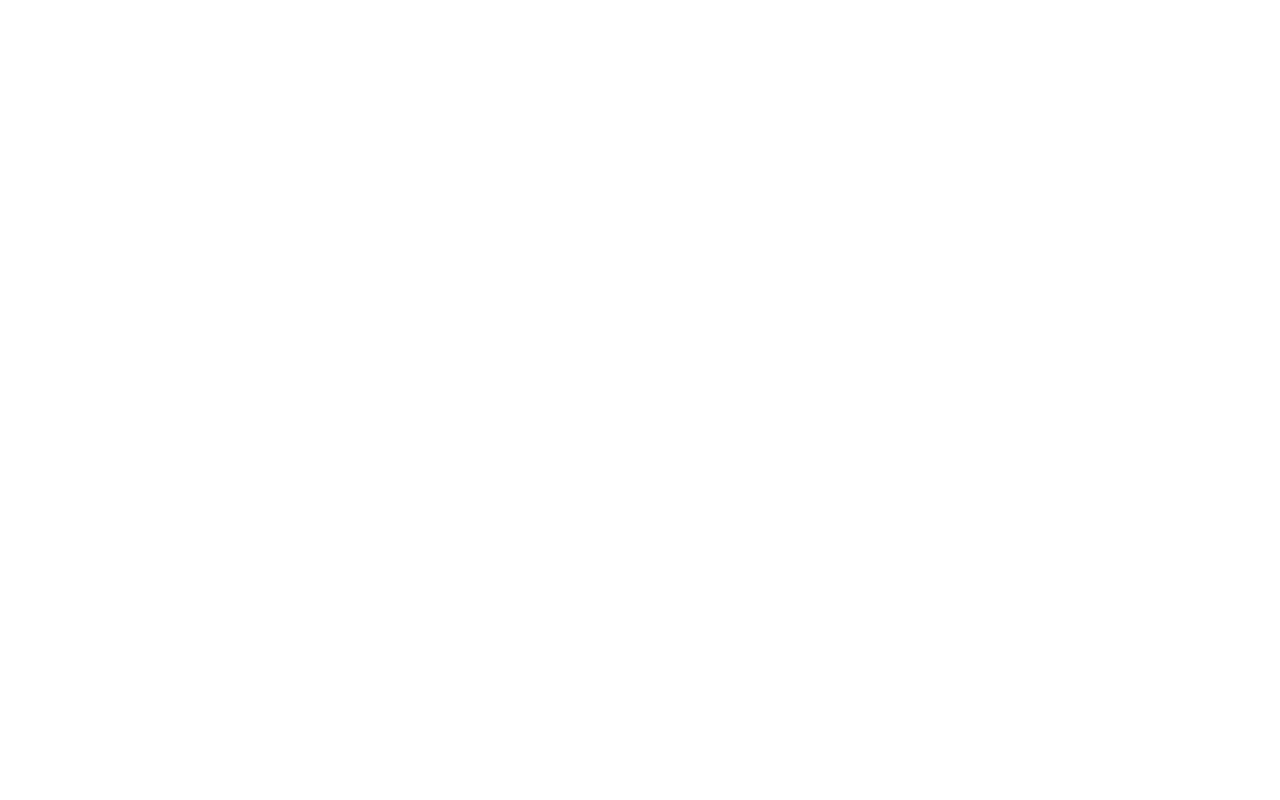
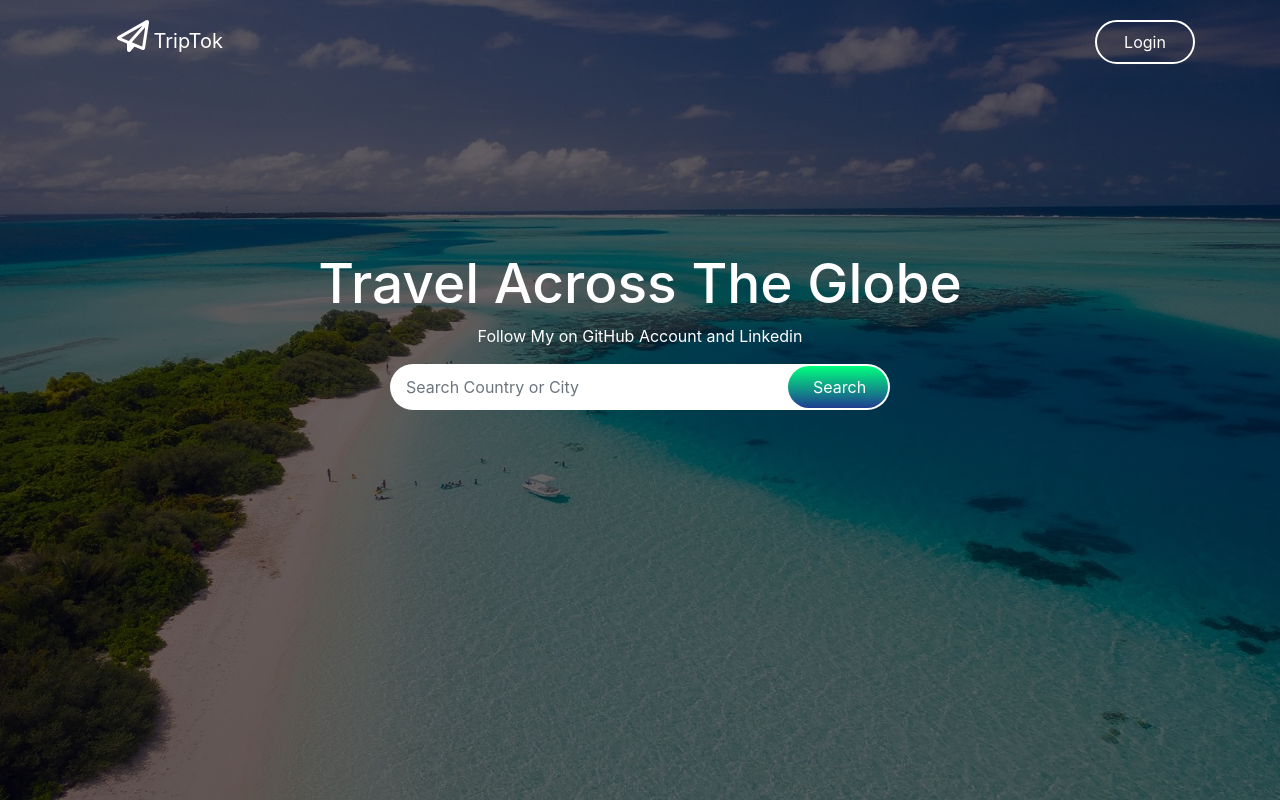
Before and after one commit to YoussefNesafe/Travel-TripTok, a plain HTML site: page index.html in a window 1280 px wide. Drawn offline with nearby package versions, Linux system fonts and the light colour scheme.

Commit message:
End the header section

```diff
--- a/css/main.css
+++ b/css/main.css
@@ -0,0 +1,62 @@
+* {
+  padding: 0;
+  margin: 0;
+  box-sizing: border-box;
+}
+.header {
+  height: 100vh;
+  background-image: linear-gradient(rgba(0, 0, 0, 0.6), rgba(0, 0, 0, 0.6)),
+    url(/images/banner1.jpg);
+  background-size: cover;
+  background-position: center;
+  background-attachment: fixed;
+  padding-top: 20px;
+  text-align: center;
+  color: #fff;
+}
+.header .logo {
+  width: 170px;
+  float: left;
+  color: #fff;
+}
+.header .logo span {
+  font-size: 20px;
+}
+.login-btn {
+  width: 100px;
+  padding: 8px 0;
+  outline: none !important ;
+  border: 2px solid #fff;
+  border-radius: 50px;
+  background: transparent;
+  color: #fff;
+  float: right;
+}
+.header h1 {
+  padding-top: 230px;
+  padding-bottom: 0;
+  font-size: 55px;
+}
+.input-group {
+  width: 90%;
+  max-width: 500px;
+  border-radius: 30px;
+  background: #fff;
+  margin: auto;
+  padding: 2px;
+}
+.input-group .form-control {
+  border: 0 !important;
+  border-radius: 30px 0 0 30px !important;
+  margin: 2px;
+  box-shadow: none !important;
+}
+.input-group .input-group-text {
+  width: 100px;
+  background-image: linear-gradient(#00ff7e, #1f3d90);
+  border: 0 !important;
+  color: #fff !important;
+  padding: 0 25px !important;
+  border-radius: 30px !important;
+  box-shadow: none !important;
+}
--- a/index.html
+++ b/index.html
@@ -16,7 +16,29 @@
 
 <body>
 
-
+    <!--Start Header-->
+    <section class="header">
+        <div class="container">
+            <div class="logo">
+                <i class="fa fa-paper-plane-o fa-2x"></i>
+                <span>TripTok</span>
+            </div>
+            <button type="button" class="login-btn">Login</button>
+        </div>
+        <h1>
+            Travel Across The Globe
+        </h1>
+        <p>
+            Follow My on GitHub Account and Linkedin
+        </p>
+        <div class="input-group">
+            <input type="text" class="form-control" placeholder="Search Country or City">
+            <div class="input-group-append">
+                <button type="submit" class="input-group-text btn"> Search</button>
+            </div>
+        </div>
+    </section>
+    <!--End Header-->
 
     <script src="/js/main.js"></script>
 </body>
```
Also changed, not shown: images/banner1.jpg (added).
